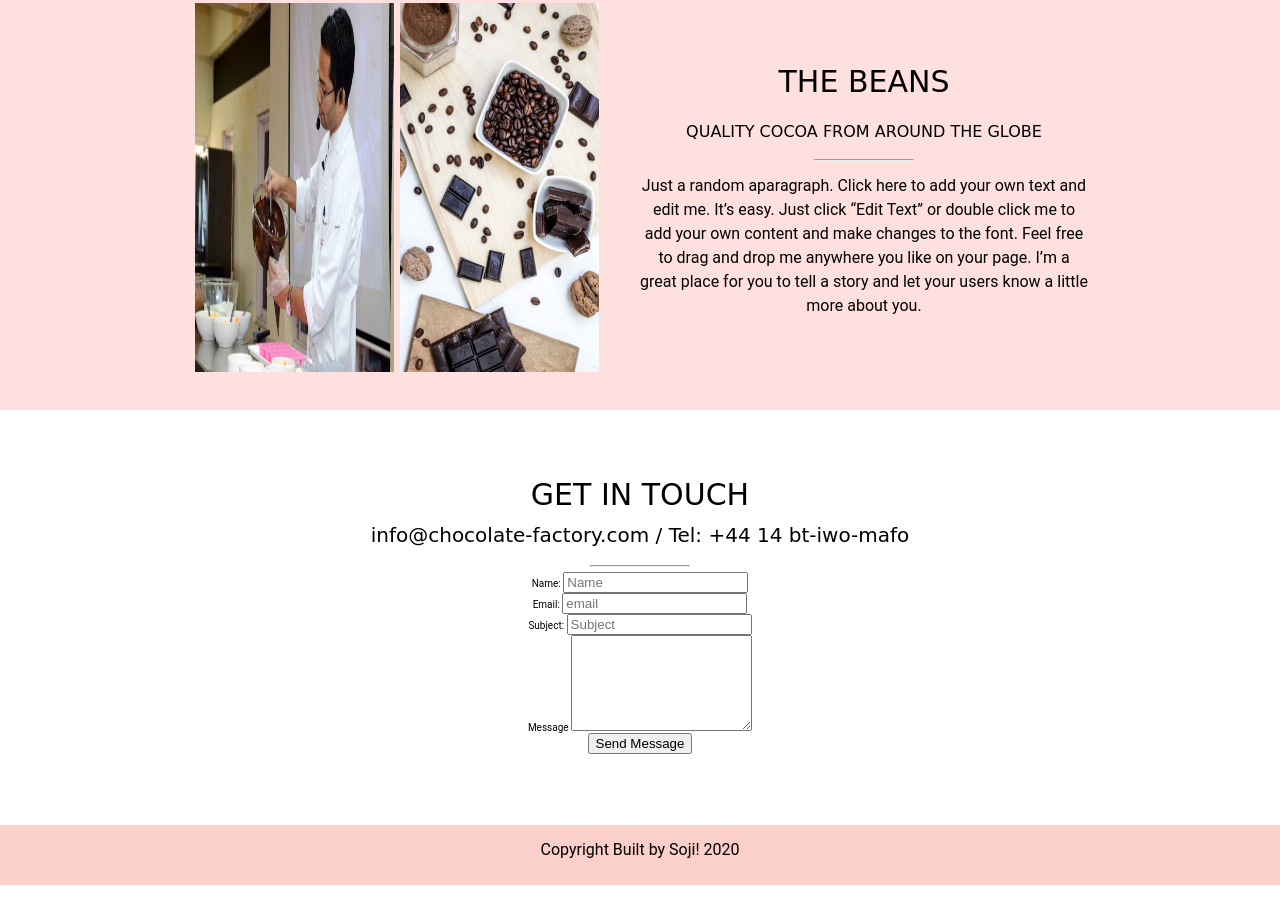
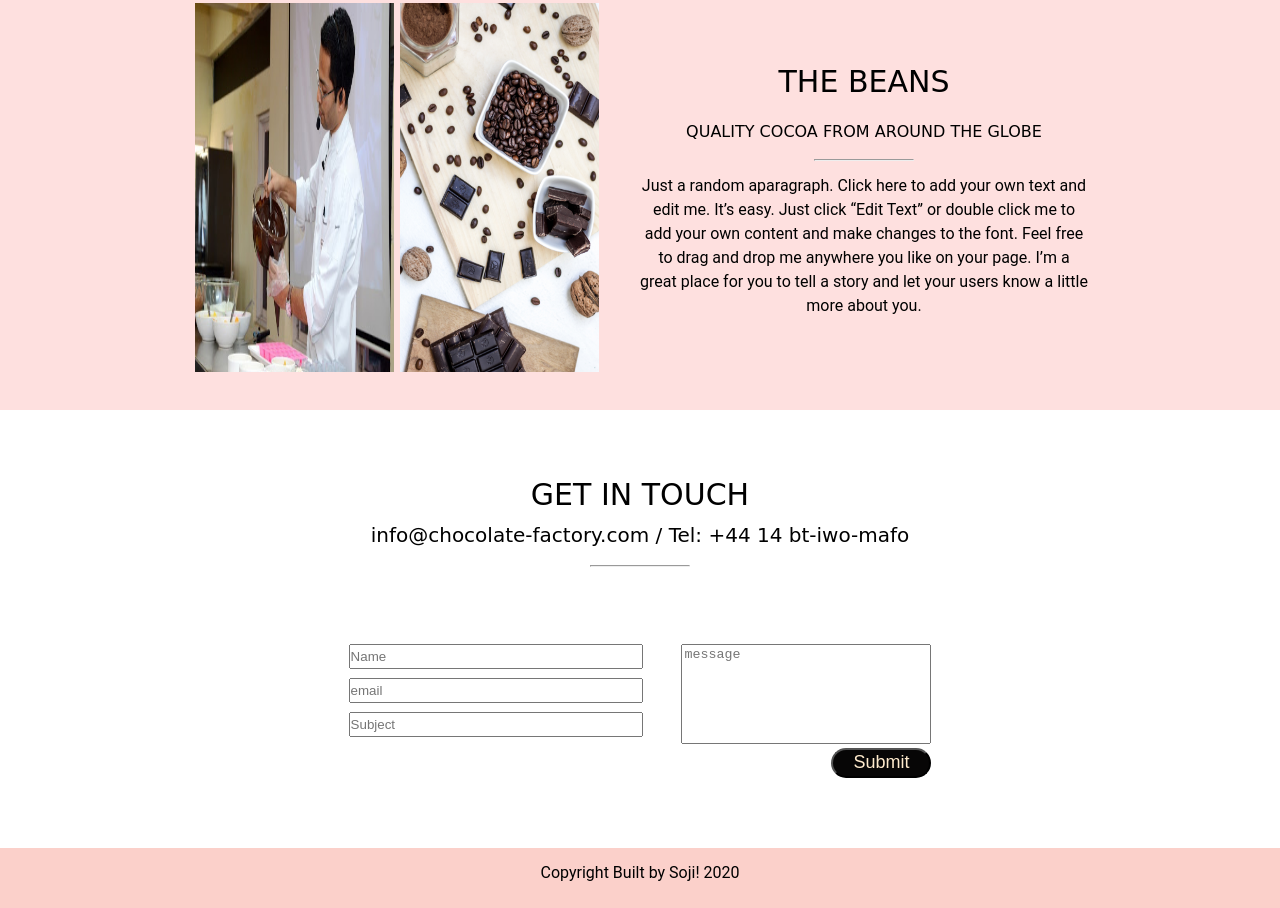
Before and after one commit to soji-opa/Build-Project, a plain HTML site: page index.html in a window 1280 px wide. Shown: the part 2419-3327 px from the top of the page. Before the commit the page ends 3304 px from the top, so only its background shows below. Drawn offline with Linux system fonts and the light colour scheme.

Commit message:
Finished the rough structure of the home-page

```diff
--- a/index.html
+++ b/index.html
@@ -140,8 +140,28 @@
                 <h2>Get in touch</h2>
                 <h4>info@chocolate-factory.com / Tel: +44 14 bt-iwo-mafo</h4>
                 <hr>
+
                 <form method="post" action="#">
                     <div class="fields">
+                        <div class="fields-inp">
+                            <label for="name"></label>
+                            <input type="text" name="name" placeholder="Name" value="" />
+                            <label for="email"> </label>
+                            <input type="email" name="email" placeholder="email" value="" />
+                            <label for="subject"> </label>
+                            <input type="text" name="subject" placeholder="Subject" value="" />
+                        </div>
+
+                        <div class="msg-txt">
+                            <label for="message"></label>
+                            <textarea name="message" placeholder="message"></textarea>
+                            <div class="btn1">
+                                <button>Submit</button>
+                            </div>
+                        </div>
+                    </div>
+
+                    <!-- <div class="fields">
                         <div class="field half">
                             <label for="name">Name: </label>
                             <input type="text" name="name" id="name" placeholder="Name" value=""  />
@@ -161,7 +181,7 @@
                     </div>
                     <ul class="actions special">
                         <li><input type="submit" name="submit" id="submit" value="Send Message" /></li>
-                    </ul>
+                    </ul> -->
                 </form>
 
             </div>
--- a/less/home-page.less
+++ b/less/home-page.less
@@ -350,6 +350,40 @@
     hr{
         width: 100px;
     }
+
+    form{
+        margin-top: 6%;
+        .fields{
+            display: flex;
+            justify-content:center ;
+            .fields-inp{
+                width: 23%;
+                display: flex;
+                flex-direction: column;
+                margin-right: 3%;
+                input{
+                    margin-bottom: 3%;
+                    padding: 3px 0;
+                }
+            }
+            .msg-txt{
+                display: flex;
+                flex-direction: column;
+                textarea{
+                    resize: none;
+                    width:250px;
+                    height:100px;
+                    margin-bottom: 1.5%;
+                }
+                .btn1{
+                    padding-left: 60%;
+                    button{
+                        .button-mix(@btn-bg, 30px, 100px, @font-color, 1.8rem);
+                    }
+                }
+            }
+        }
+    }
     // form{
     //     margin-top: 2%;
     //     display: flex;
```
Also changed, not shown: css/index.css, images/newSnip4.png (added), images/newSnip5.png (added), images/newSnip6.png (added), images/newSnip7.png (added), images/newSnip8.png (added).
